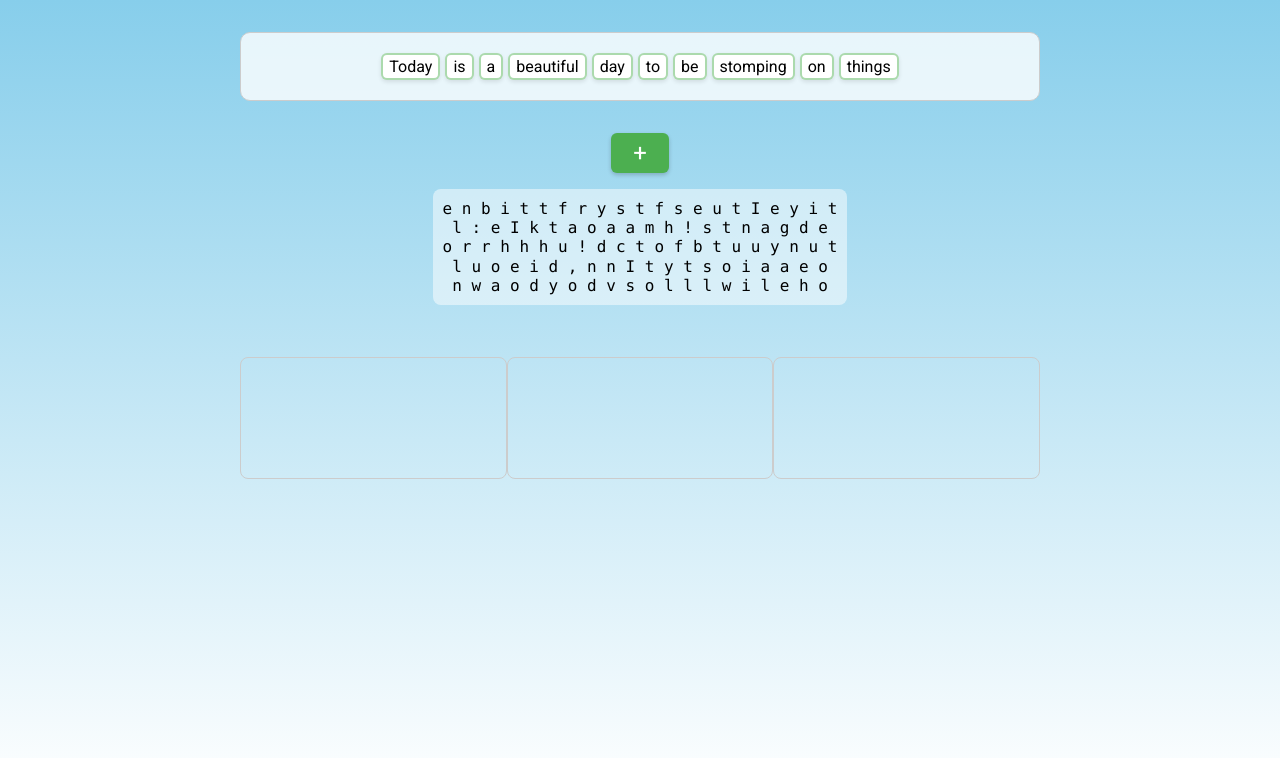
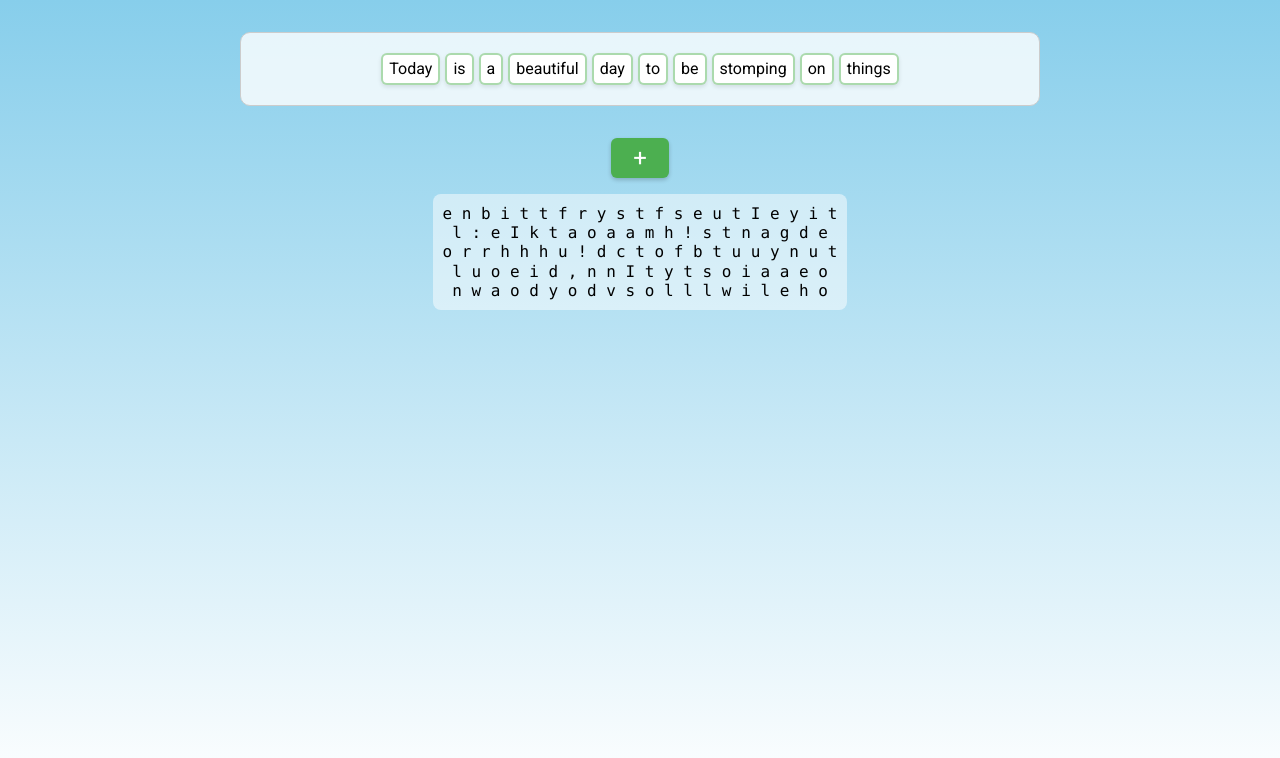
Before and after one commit to paulstansifer/mosaic-disco-urn, a React (Vite) app: page / in a window 1280 px wide. Shown: the top 758 px of the page. Built offline with nearby package versions, Linux system fonts and the light colour scheme.

Commit message:
Revert "feat: Add graveyard for destroyed words"
This reverts commit f2cf3241a08b581364a5e261990504d985359655.

```diff
--- a/src/App.css
+++ b/src/App.css
@@ -44,9 +44,6 @@ body {
   user-select: none;
   box-shadow: 0 2px 4px rgba(0, 0, 0, 0.1);
   transition: all 0.25s ease;
-  font-family: inherit;
-  font-size: inherit;
-  text-align: inherit;
 }
 
 .word-chip.destroyed {
@@ -123,22 +120,3 @@ body {
   text-align: center;
   min-width: 1ch;
 }
-
-.graveyard-section {
-  display: flex;
-  justify-content: space-between;
-  width: 100%;
-  max-width: 800px;
-  margin-top: 20px;
-}
-
-.graveyard-column {
-  width: 32%;
-  border: 1px solid #ccc;
-  border-radius: 8px;
-  padding: 10px;
-  min-height: 100px;
-  display: flex;
-  flex-direction: column;
-  gap: 10px;
-}
--- a/src/App.tsx
+++ b/src/App.tsx
@@ -9,7 +9,6 @@ function App() {
     ['Today', 'is', 'a', 'beautiful', 'day', 'to', 'be', 'stomping', 'on', 'things']
       .map((word, index) => ({ id: index + 1, text: word }))
   );
-  const [destroyedWords, setDestroyedWords] = useState<Array<{ id: number; text: string }>>([]);
 
   const INITIAL_POOL = "ttttttttttttooooooooooeeeeeeeeaaaaaaallllllnnnnnnuuuuuuiiiiisssssdddddhhhhhyyyyyIIIrrrfffbbwwkcmvg:,!!";
 
@@ -118,13 +117,8 @@ function App() {
   };
 
   const handleDestroyWord = (id: number) => {
-    const wordToDestroy = words.find(w => w.id === id);
-    if (!wordToDestroy) return;
-
     setWords(prev => prev.map(w => w.id === id ? { ...w, isDestroyed: true } : w));
-
     setTimeout(() => {
-      setDestroyedWords(prev => [...prev, { id: wordToDestroy.id, text: wordToDestroy.text }]);
       setWords(prev => prev.filter(w => w.id !== id));
     }, 500); // Animation duration
   };
@@ -135,40 +129,6 @@ function App() {
       handleDestroyWord(id);
     } else {
       setWords(prev => prev.map(w => w.id === id ? { ...w, isEditing: false } : w));
-    }
-  };
-
-  const handleDeleteWord = (id: number) => {
-    const wordToDelete = words.find(w => w.id === id);
-    if (wordToDelete) {
-      let newLetterPool = letterPool;
-      for (const char of wordToDelete.text) {
-        newLetterPool = updatePoolAdd(newLetterPool, char);
-      }
-      setLetterPool(newLetterPool);
-      handleDestroyWord(id);
-    }
-  };
-
-  const handleRestoreWord = (id: number) => {
-    const wordToRestore = destroyedWords.find(w => w.id === id);
-    if (wordToRestore) {
-      let tempPool = letterPool;
-      let canRestore = true;
-      for (const char of wordToRestore.text) {
-        const newPool = updatePoolRemove(tempPool, char);
-        if (newPool === null) {
-          canRestore = false;
-          break;
-        }
-        tempPool = newPool;
-      }
-
-      if (canRestore) {
-        setLetterPool(tempPool);
-        setWords(prev => [...prev, wordToRestore]);
-        setDestroyedWords(prev => prev.filter(w => w.id !== id));
-      }
     }
   };
 
@@ -247,7 +207,6 @@ function App() {
                   isDestroyed={word.isDestroyed}
                   onUpdate={(text) => handleWordUpdate(word.id, text)}
                   onCommit={() => handleWordCommit(word.id)}
-                  onClick={() => handleDeleteWord(word.id)}
                 />
               ))}
             </div>
@@ -264,20 +223,6 @@ function App() {
             ))}
           </div>
         </div>
-        <div className="graveyard-section">
-          <div className="graveyard-column">
-            {destroyedWords.map(word => (
-              <WordChip
-                key={word.id}
-                id={word.id}
-                word={word.text}
-                onClick={() => handleRestoreWord(word.id)}
-              />
-            ))}
-          </div>
-          <div className="graveyard-column"></div>
-          <div className="graveyard-column"></div>
-        </div>
       </div>
     </div>
   );
--- a/src/WordChip.tsx
+++ b/src/WordChip.tsx
@@ -9,10 +9,9 @@ interface WordChipProps {
   isDestroyed?: boolean;
   onUpdate?: (newText: string) => void;
   onCommit?: () => void;
-  onClick?: () => void;
 }
 
-const WordChip: React.FC<WordChipProps> = ({ id, word, isEditing, isDestroyed, onUpdate, onCommit, onClick }) => {
+const WordChip: React.FC<WordChipProps> = ({ id, word, isEditing, isDestroyed, onUpdate, onCommit }) => {
   const {
     attributes,
     listeners,
@@ -47,16 +46,15 @@ const WordChip: React.FC<WordChipProps> = ({ id, word, isEditing, isDestroyed, o
   }
 
   return (
-    <button
+    <div
       ref={setNodeRef}
       style={style}
       {...attributes}
       {...listeners}
       className={`word-chip ${isDestroyed ? 'destroyed' : ''}`}
-      onClick={onClick}
     >
       {word}
-    </button>
+    </div>
   );
 };
 
```
